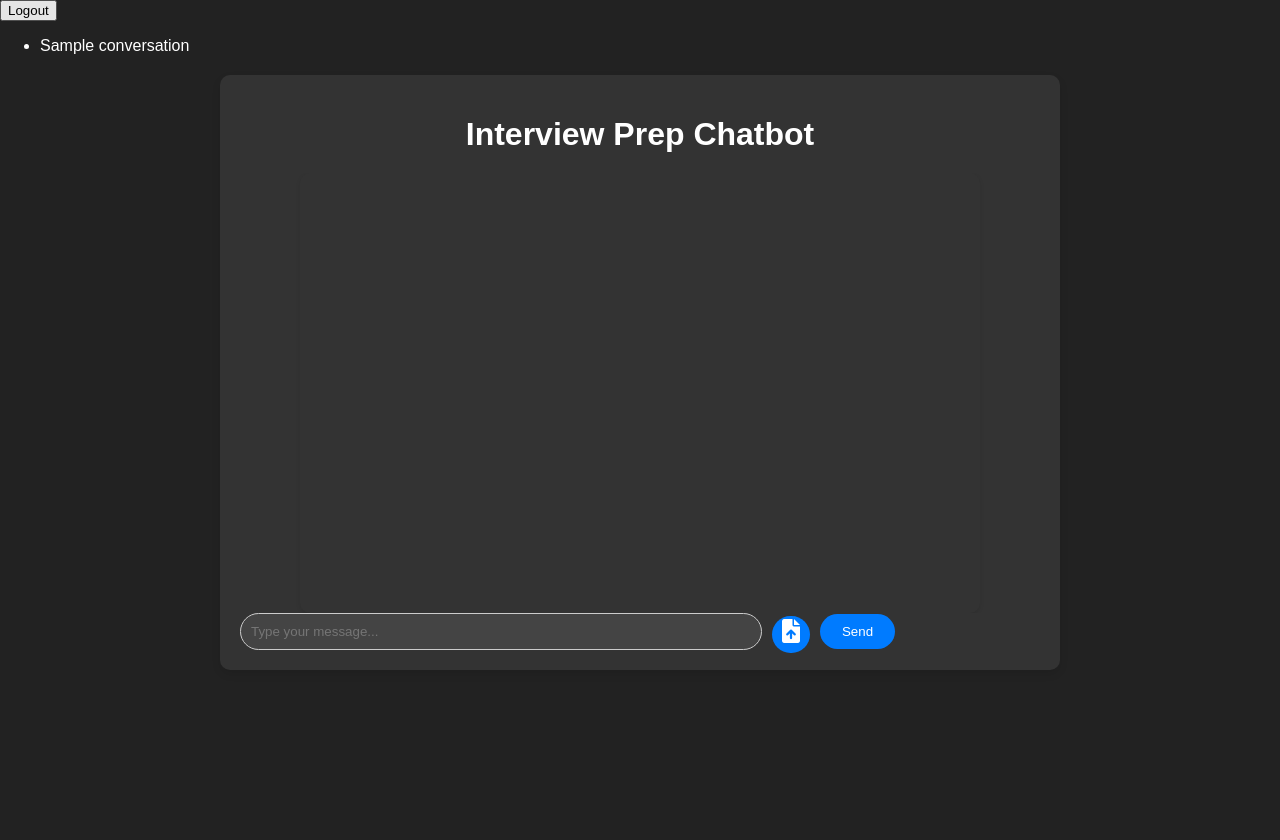
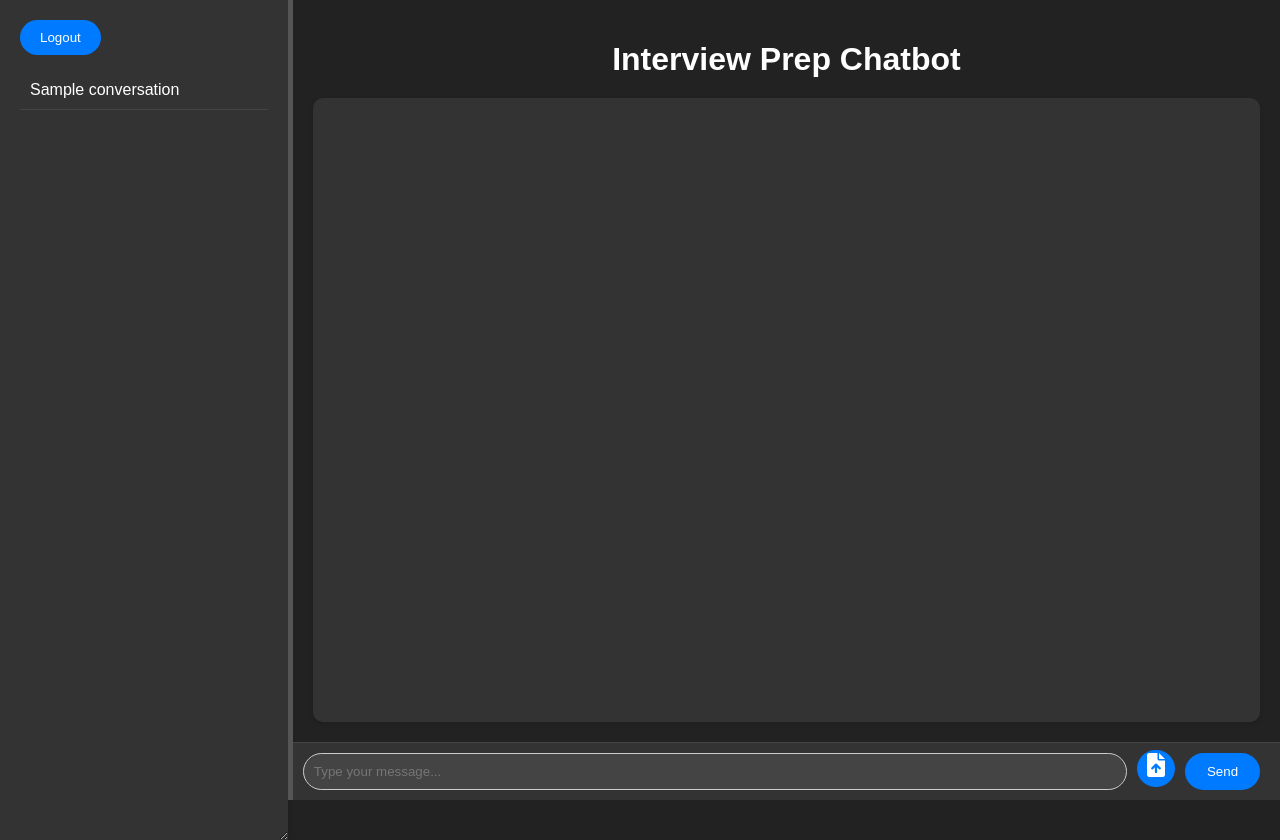
Before and after one commit to blevi3/interview_chatbot, a Django app: template interviewprep/chat/templates/chat.html in a window 1280 px wide. Before the commit the page ends 670 px from the top, so only its background shows below. Run offline with Django 3.2, Linux system fonts and the light colour scheme; the template is opened without the code that fills it: most values are stand-ins (such as "Sample title", 1, 10 or a date in 2020).

Commit message:
ui upgrades

```diff
--- a/interviewprep/chat/templates/chat.html
+++ b/interviewprep/chat/templates/chat.html
@@ -9,15 +9,39 @@
             color: #fff;
             margin: 0;
             padding: 0;
+            display: flex;
+            height: 100vh;
+            overflow: hidden;
+        }
+        #sidebar {
+            width: 20%;
+            background-color: #333;
+            padding: 20px;
+            height: 100vh;
+            overflow-y: auto;
+            box-shadow: 2px 0 5px rgba(0, 0, 0, 0.1);
+            resize: horizontal;
+            overflow: auto;
+            min-width: 200px;
+            max-width: 500px;
+        }
+        #main {
+            width: calc(80% - 5px);
+            display: flex;
+            flex-direction: column;
+        }
+        .chat-container-wrapper {
+            flex: 1;
+            display: flex;
+            flex-direction: column;
+            padding: 20px;
         }
         #chat-container {
-            width: 80%;
-            margin: auto;
+            flex: 1;
             padding: 20px;
             border-radius: 10px;
             background-color: #333;
             box-shadow: 0 2px 4px rgba(0, 0, 0, 0.1);
-            height: 400px;
             overflow-y: auto;
             scroll-behavior: smooth;
         }
@@ -40,14 +64,20 @@
             color: #fff;
             float: left;
         }
+        #input-container {
+            display: flex;
+            padding: 10px;
+            background-color: #333;
+            border-top: 1px solid #444;
+        }
         #user-input {
-            width: calc(80% - 140px);
-            margin-right: 10px;
+            flex: 1;
             padding: 10px;
             border: 1px solid #ccc;
             border-radius: 20px;
             background-color: #444;
             color: #fff;
+            margin-right: 10px;
         }
         #send-button, #file-button {
             width: 75px;
@@ -62,20 +92,29 @@
         #send-button:hover, #file-button:hover {
             background-color: #0056b3;
         }
-        .chat-container-wrapper {
-            max-width: 800px;
-            margin: 20px auto;
-            padding: 20px;
-            background-color: #333;
-            border-radius: 10px;
-            box-shadow: 0 4px 8px rgba(0, 0, 0, 0.1);
-        }
         h1 {
             text-align: center;
             margin-bottom: 20px;
         }
-        .message-container {
-            overflow: hidden;
+        ul {
+            list-style: none;
+            padding: 0;
+        }
+        li {
+            cursor: pointer;
+            padding: 10px;
+            border-bottom: 1px solid #444;
+        }
+        li:hover {
+            background-color: #555;
+        }
+        input[type="submit"] {
+            background-color: #007bff;
+            color: #fff;
+            padding: 10px 20px;
+            border: none;
+            border-radius: 20px;
+            cursor: pointer;
         }
         #file-input {
             display: none;
@@ -87,12 +126,19 @@
         .file-input-wrapper i {
             font-size: 24px;
         }
+        #sidebar-resizer {
+            width: 5px;
+            background-color: #555;
+            cursor: ew-resize;
+            height: 100%;
+        }
     </style>
     <link rel="stylesheet" href="https://cdnjs.cloudflare.com/ajax/libs/font-awesome/6.0.0-beta3/css/all.min.css">
     <script src="https://code.jquery.com/jquery-3.7.1.min.js"></script>
     <script src="https://cdn.jsdelivr.net/npm/js-cookie@3.0.5/dist/js.cookie.min.js"></script>
 </head>
 <body>
+    <div id="sidebar">
         <form action="{% url 'logout' %}" method="post">
             {% csrf_token %}
             <input type="submit" value="Logout">
@@ -103,10 +149,11 @@
                 <li onclick="loadConversation({{ conversation.id }})">{{ conversation.title }}</li>
             {% endfor %}
         </ul>
+    </div>
+    <div id="sidebar-resizer"></div>
+    <div id="main">
         <div class="chat-container-wrapper">
             <h1>Interview Prep Chatbot</h1>
-
-        <div class="message-container">
             <div id="chat-container">
                 <!-- Chat messages will be displayed here -->
                 {% for message in messages %}
@@ -116,7 +163,7 @@
                 {% endfor %}
             </div>
         </div>
-        <div style="display: flex; align-items: center;">
+        <div id="input-container">
             <input type="text" id="user-input" placeholder="Type your message...">
             <div class="file-input-wrapper">
                 <label for="file-input" id="file-button">
@@ -129,8 +176,6 @@
     </div>
 
     <script>
-
-
         $(document).ready(function() {
             console.log('Document ready');
         });
@@ -140,18 +185,13 @@ function loadConversation(conversationId) {
                 url: '/api/chat/?conversation_id=' + conversationId,
                 type: 'GET',
                 success: function(response) {
-            // Extract the chat messages from the response
                     var chatMessages = $(response).find('#chat-container').html();
-            // Clear existing chat messages
                     $('#chat-container').empty();
-            // Append the chat messages to the chat container
                     $('#chat-container').append(chatMessages);
-            // Scroll to the bottom of the chat container
                     scrollToBottom();
                 }
             });
         }
-
 
         function sendMessage() {
             var userInput = $('#user-input').val().trim();
@@ -205,7 +245,7 @@ function loadConversation(conversationId) {
         });
 
         $('#file-button').click(function(e) {
-            e.preventDefault(); // Prevent default action to avoid multiple triggers
+            e.preventDefault();
             $('#file-input').click();
         });
 
@@ -213,6 +253,43 @@ function loadConversation(conversationId) {
             var fileName = $(this).val().split('\\').pop();
             $('#file-button').text(fileName ? fileName : 'Upload');
         });
+
+        // Resizable sidebar functionality
+        var isResizing = false;
+        var lastDownX = 0;
+
+        $(function() {
+            var sidebar = $('#sidebar');
+            var resizer = $('#sidebar-resizer');
+            var main = $('#main');
+
+            resizer.on('mousedown', function(e) {
+                isResizing = true;
+                lastDownX = e.clientX;
+                $(document).on('mousemove', mousemove);
+                $(document).on('mouseup', mouseup);
+            });
+
+            function mousemove(e) {
+                if (!isResizing) return;
+
+                var offsetRight = document.body.offsetWidth - (e.clientX - document.body.offsetLeft);
+                var sidebarWidth = e.clientX - sidebar.offset().left;
+
+                if (sidebarWidth >= 200 && sidebarWidth <= 500) {
+                    sidebar.css('width', sidebarWidth + 'px');
+                    main.css('width', 'calc(100% - ' + (sidebarWidth + 5) + 'px)');
+                }
+            }
+
+            function mouseup(e) {
+                if (isResizing) {
+                    isResizing = false;
+                    $(document).off('mousemove', mousemove);
+                    $(document).off('mouseup', mouseup);
+                }
+            }
+        });
     </script>
 </body>
 </html>
```
Also changed, not shown: interviewprep/db.sqlite3. Lines whose indentation alone changed are shown as unchanged.
